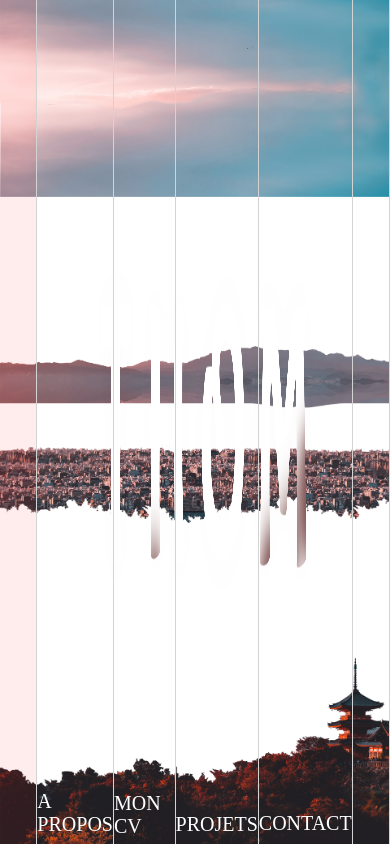
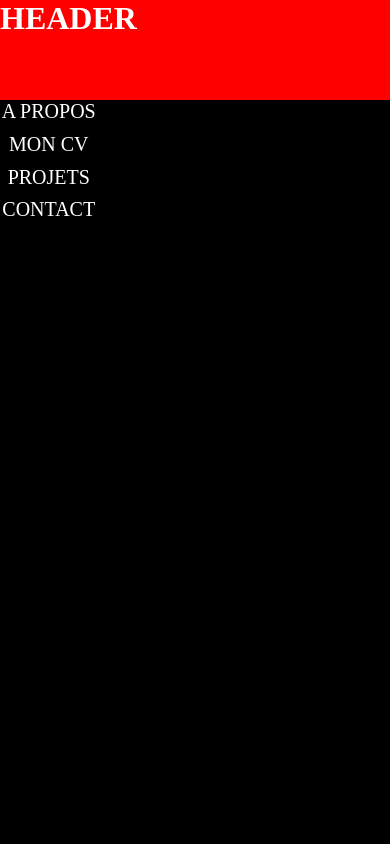
Before and after one commit to ChardomeThomas/portfolio, a React (Create React App) app: page / in a window 390 px wide. Built offline with nearby package versions, Linux system fonts and the light colour scheme.

Commit message:
change in files

```diff
--- a/src/App.js
+++ b/src/App.js
@@ -5,7 +5,6 @@ import Contact from './pages/contact/contact';
 import Erreur from './pages/404/erreur';
 import Apropos from './pages/aPropos/aPropos';
 import { Routes, Route} from "react-router-dom";
-
 function App() {
   return (
 
--- a/src/pages/accueil/accueil.css
+++ b/src/pages/accueil/accueil.css
@@ -110,3 +110,22 @@ a:visited {
 .small {
   width: 15%;
 }
+
+@media (max-width:900px){
+  body{
+    background-color: black;
+  }
+  .line-container{
+    position: relative;
+    display:block;
+  }
+  .line{
+   border:none;
+  }
+  .line:hover{
+    background-color: black;
+  }
+  img{
+    display:none;
+  }
+}
--- a/src/pages/accueil/accueil.js
+++ b/src/pages/accueil/accueil.js
@@ -5,12 +5,15 @@ import second from "../../images/second.png";
 import third from "../../images/third.png";
 import fourth from "../../images/fourth.png";
 import thom from "../../images/THOM.png";
+import Header from "../header/header"
 
 import { Link } from 'react-router-dom';
 
 export default function accueil() {
     return (
+
         <div class="container">
+            <Header />
             <div class="line-container">
                 <div class="line small"></div>
                 <div class="line texte"><Link to="/aPropos">A PROPOS</Link></div>
--- /dev/null
+++ b/src/pages/header/header.css
@@ -0,0 +1,8 @@
+.head{
+    height:100px;
+    background: red;
+
+}
+h1{
+    color:white;
+}
--- /dev/null
+++ b/src/pages/header/header.js
@@ -0,0 +1,9 @@
+import React from 'react'
+import "./header.css";
+export default function header() {
+  return (
+    <div class="head">
+        <h1>HEADER</h1>
+    </div>
+  )
+}
```
